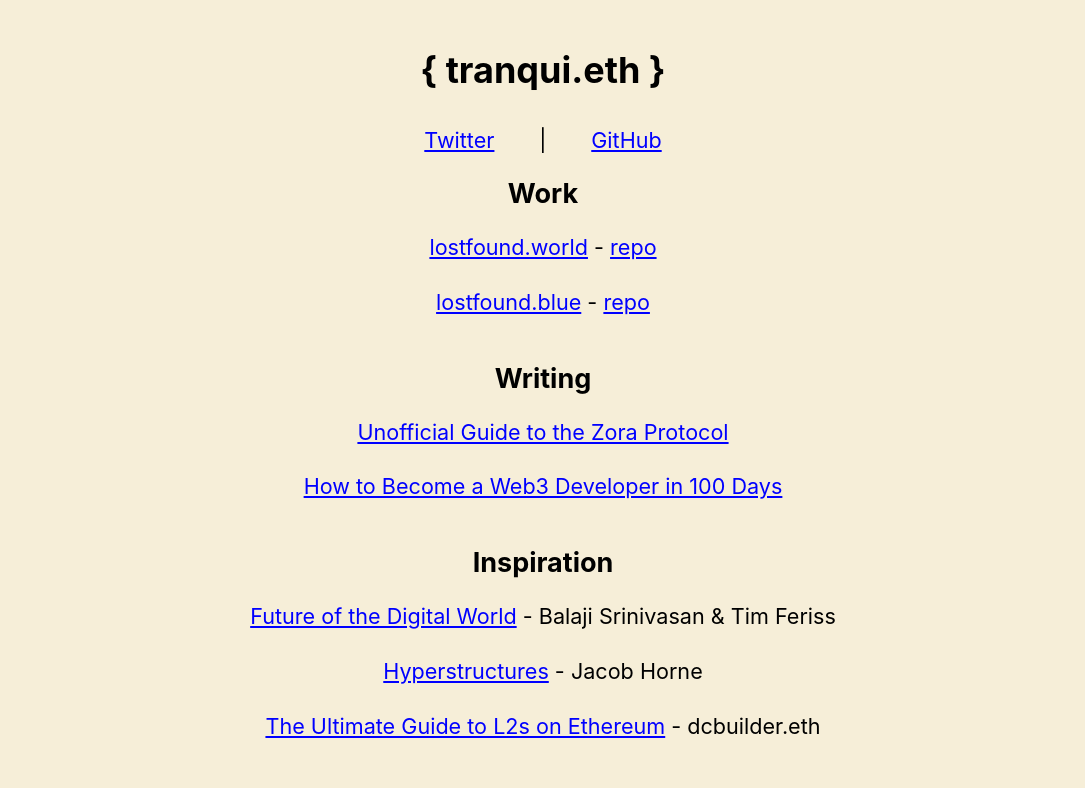
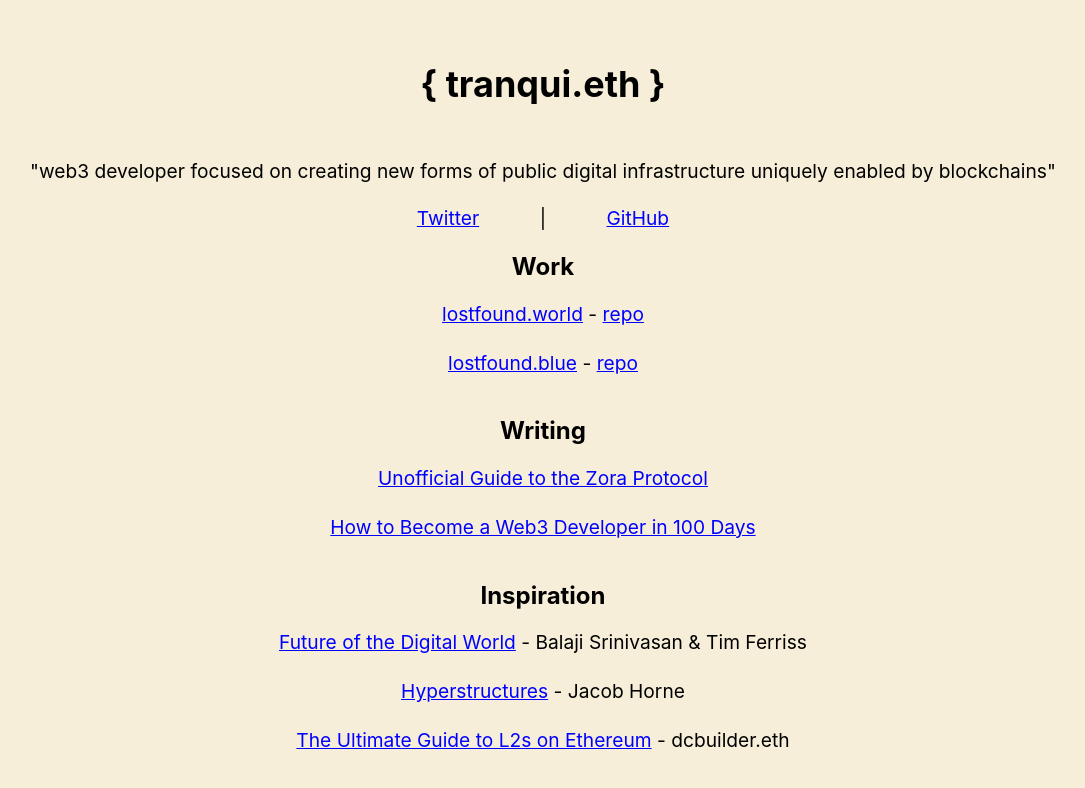
Before and after one commit to 0xTranqui/tranqui.dev, a Next.js app: page / in a window 1280 px wide. Shown: the top 788 px of the page, without its empty margins (97-1182 px from the left). Built offline with nearby package versions, Linux system fonts and the light colour scheme.

Commit message:
lots of updates

```diff
--- a/components/layout.js
+++ b/components/layout.js
@@ -5,7 +5,7 @@
 import Link from 'next/link';
 
 const name = "tranqui";
-export const siteTitle = 'tranqui sample website';
+export const siteTitle = 'tranqui.eth';
 
 export default function Layout({ children, home }) {
    return (
@@ -16,14 +16,16 @@
            name="description"
            content="tranqui.eth personal website"
          />
-{/*          <meta
+         <meta
            property="og:image"
            content={`https://og-image.vercel.app/${encodeURI(
              siteTitle,
-           )}.png?theme=light&md=0&fontSize=75px&images=https%3A%2F%2Fassets.vercel.com%2Fimage%2Fupload%2Ffront%2Fassets%2Fdesign%2Fnextjs-black-logo.svg`}
-         /> */}
+           )}.png?theme=dark&md=0&fontSize=100px&images=https%3A%2F%2Fassets.vercel.com%2Fimage%2Fupload%2Ffront%2Fassets%2Fdesign%2Fvercel-triangle-white.svg`}
+         />
          <meta name="og:title" content={siteTitle} />
-         <meta name="twitter:card" content="summary_large_image" />
+         <meta name="twitter:card" content={`https://og-image.vercel.app/${encodeURI(
+             siteTitle,
+           )}.png?theme=dark&md=0&fontSize=100px&images=https%3A%2F%2Fassets.vercel.com%2Fimage%2Fupload%2Ffront%2Fassets%2Fdesign%2Fvercel-triangle-white.svg`} />
        </Head>
        <header className={styles.header} >
          {home ? (
--- a/components/layout.module.css
+++ b/components/layout.module.css
@@ -1,15 +1,19 @@
 
 .container {
-   max-width: 75%;
+   max-width: 100%;
    padding: 0 1rem;
-   margin: 1rem auto 6rem;
+   margin: 1rem 0rem 4rem 0rem;
+   display: flex;
+   flex-direction: column;
+   align-items: center;
+/*    border: 2px red solid; */
  }
 
  .header {
    display: flex;
-   flex-direction: column;
+   flex-direction: row;
    align-items: center;
-   /* border: 1px red solid; */
+   /* border: 2px green solid; */
  }
 
  .backToHome {
--- a/pages/index.js
+++ b/pages/index.js
@@ -20,7 +20,12 @@
       <Head>
         <title>{siteTitle}</title>
       </Head>
-      <section className={utilStyles.headingPersonalDescription}>
+      <section className={utilStyles.personalDescription}>
+        <div>
+        "web3 developer focused on creating new forms of public digital infrastructure uniquely enabled by blockchains"
+        </div>
+      </section>
+      <section className={utilStyles.headingTwitterGithub}>
         <a
           href="https://twitter.com/0xTranqui"
           style={{ fontSize: "1.2rem", lineHeight: "1.5" }}
@@ -85,7 +90,7 @@
             <li className={utilStyles.listItem}>
               <a href="https://youtu.be/eim8REOYLzA">
                 Future of the Digital World
-              </a> - Balaji Srinivasan & Tim Feriss
+              </a> - Balaji Srinivasan & Tim Ferriss
             </li>
             <li className={utilStyles.listItem}>
             <a href="https://jacob.energy/hyperstructures.html">
--- a/styles/global.css
+++ b/styles/global.css
@@ -1,12 +1,17 @@
-html,
 body {
-  padding: 0;
-  margin: 0;
+  margin: 1rem 0rem 4rem;
   font-family: -apple-system, BlinkMacSystemFont, Segoe UI, Roboto, Oxygen, Ubuntu,
     Cantarell, Fira Sans, Droid Sans, Helvetica Neue, sans-serif;
   line-height: 1.6;
   font-size: 18px;
   background-color: #f6eed8;
+/*   border: 2px blue solid; */
+  display: flex;
+  flex-direction: row;
+  justify-content: center;
+  justify-items: center;
+  justify-self: center;
+
 }
 
 * {
--- a/styles/utils.module.css
+++ b/styles/utils.module.css
@@ -25,7 +25,15 @@
    line-height: 1.5;
  }
 
- .headingPersonalDescription {
+ .personalDescription {
+   width: 100%;
+   font-size: 1.2rem;
+   line-height: 1.8;
+   margin: 1rem 0;
+   text-align: center;
+ }
+
+ .headingTwitterGithub {
   font-size: 1.2rem;
   line-height: 1.5;
    display: flex;
```
Also changed, not shown: 1 other file (tests, documents, lock files or other folders).
